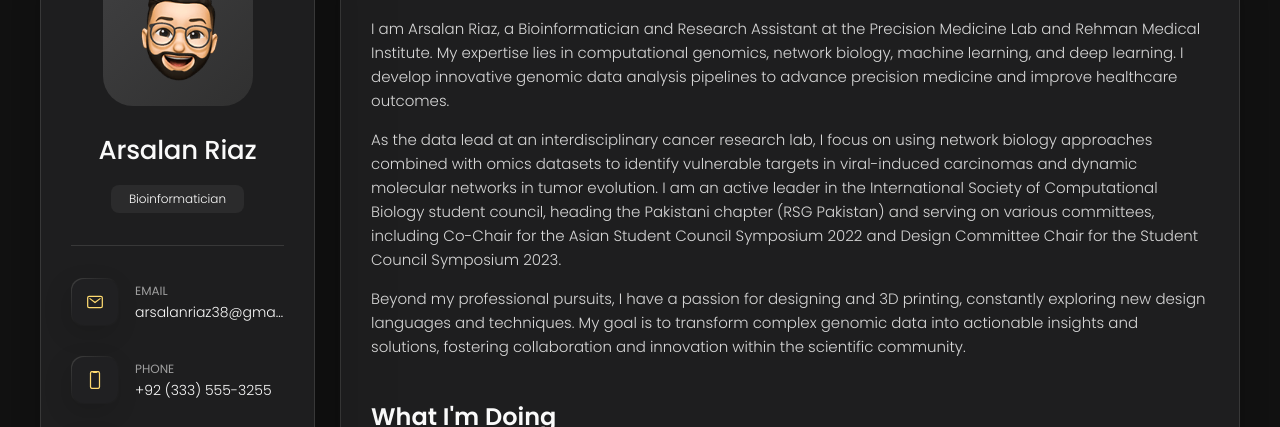
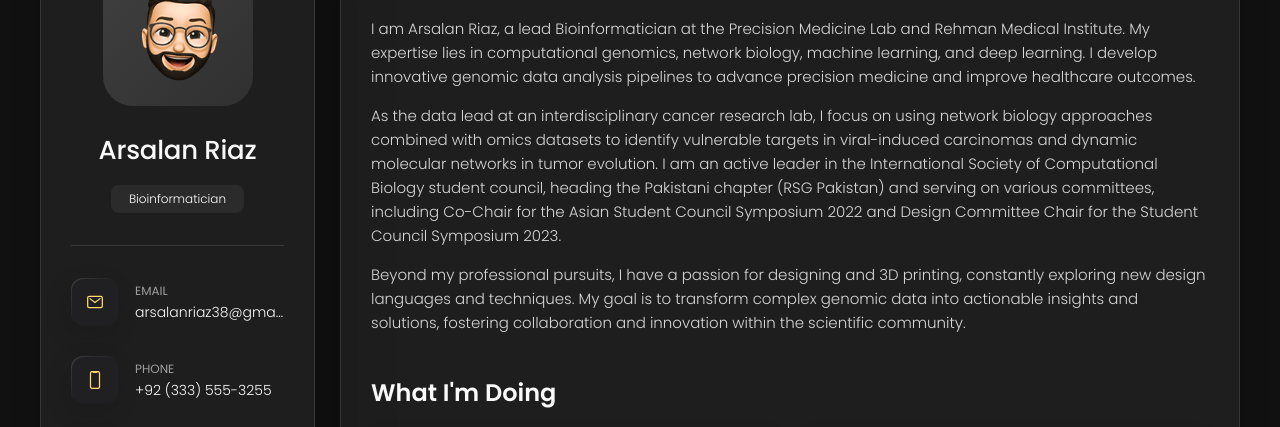
Before and after one commit to arsalanqazi/arsalanqazi.github.io, a plain HTML site: page index.html in a window 1280 px wide. Shown: the part 162-589 px from the top of the page. Drawn offline with nearby package versions, Linux system fonts and the light colour scheme.

Commit message:
Update index.html

```diff
--- a/index.html
+++ b/index.html
@@ -201,7 +201,7 @@
 
         <section class="about-text">
           <p>
-            I am Arsalan Riaz, a Bioinformatician and Research Assistant at the Precision Medicine Lab and Rehman Medical Institute. My expertise lies in computational genomics, network biology, machine learning, and deep learning. I develop innovative genomic data analysis pipelines to advance precision medicine and improve healthcare outcomes.
+            I am Arsalan Riaz, a lead Bioinformatician at the Precision Medicine Lab and Rehman Medical Institute. My expertise lies in computational genomics, network biology, machine learning, and deep learning. I develop innovative genomic data analysis pipelines to advance precision medicine and improve healthcare outcomes.
           </p>
         </p>
           As the data lead at an interdisciplinary cancer research lab, I focus on using network biology approaches combined with omics datasets to identify vulnerable targets in viral-induced carcinomas and dynamic molecular networks in tumor evolution. I am an active leader in the International Society of Computational Biology student council, heading the Pakistani chapter (RSG Pakistan) and serving on various committees, including Co-Chair for the Asian Student Council Symposium 2022 and Design Committee Chair for the Student Council Symposium 2023.
```
